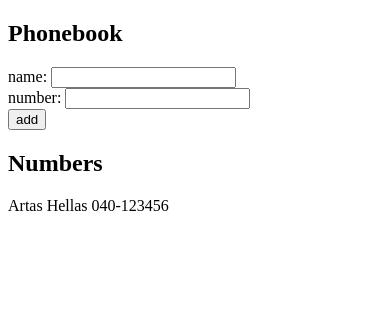
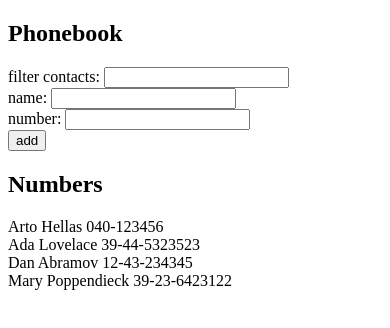
Before and after one commit to zakuraevs/full-stack, a React (Create React App) app in the folder part2/phonebook/: page / in a window 390 px wide. Shown: the top 328 px of the page. Built offline with nearby package versions, Linux system fonts and the light colour scheme.

Commit message:
Added part2.9: phonebook step 4

```diff
--- a/part2/phonebook/src/App.js
+++ b/part2/phonebook/src/App.js
@@ -2,9 +2,15 @@ import React, { useState } from 'react'
 import Contact from './components/Contact'
 
 const App = (props) => {
-  const [ contacts, setContacts ] = useState(props.contacts)
+  const [ contacts, setContacts ] = useState([
+    { name: 'Arto Hellas', phone: '040-123456', id: 'Arto Hellas' },
+    { name: 'Ada Lovelace', phone: '39-44-5323523', id: 'Ada Lovelace' },
+    { name: 'Dan Abramov', phone: '12-43-234345', id: 'Dan Abramov' },
+    { name: 'Mary Poppendieck', phone: '39-23-6423122', id: 'Mary Poppendieck' }
+  ])
   const [ newName, setNewName ] = useState('')
-  const [ newPhoneNum, setNewPhoneNum] = useState('')
+  const [ newPhoneNum, setNewPhoneNum ] = useState('')
+  const [ filterValue, setFilterValue ] = useState('')
 
   const addContact = (event) => {
     event.preventDefault()
@@ -33,11 +39,20 @@ const App = (props) => {
     setNewPhoneNum(event.target.value)
   }
 
+  const handleNewFilterValue = (event) => {
+    setFilterValue(event.target.value)
+  }
 
   return (
     <div>
       {/*<div>debug: {newName}</div>*/}
       <h2>Phonebook</h2>
+      <div>
+        filter contacts: <input
+          value={filterValue}
+          onChange={handleNewFilterValue}
+        />
+      </div>
       <form onSubmit={addContact}>
         <div>
           name: <input
@@ -56,7 +71,9 @@ const App = (props) => {
         </div>
       </form>
       <h2>Numbers</h2>
-        {contacts.map((contact, i) => <Contact key={contact.name} contact={contact} />)}
+        {contacts.filter(contact => contact.name.toLowerCase()
+          .includes(filterValue))
+          .map((contact, i) => <Contact key={contact.name} contact={contact} />)}
     </div>
   )
 }
--- a/part2/phonebook/src/index.js
+++ b/part2/phonebook/src/index.js
@@ -2,16 +2,8 @@ import React from 'react'
 import ReactDOM from 'react-dom'
 import App from './App'
 
-const contacts = [
-  {
-    name: 'Artas Hellas',
-    phone: '040-123456',
-    id: 'Artas Hellas'
-  }
-
-]
 
 ReactDOM.render(
-  <App contacts={contacts} />,
+  <App />,
   document.getElementById('root')
 )
```
